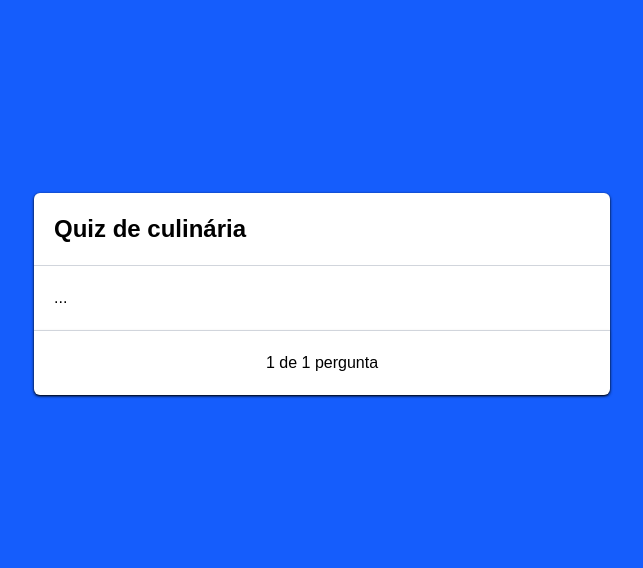
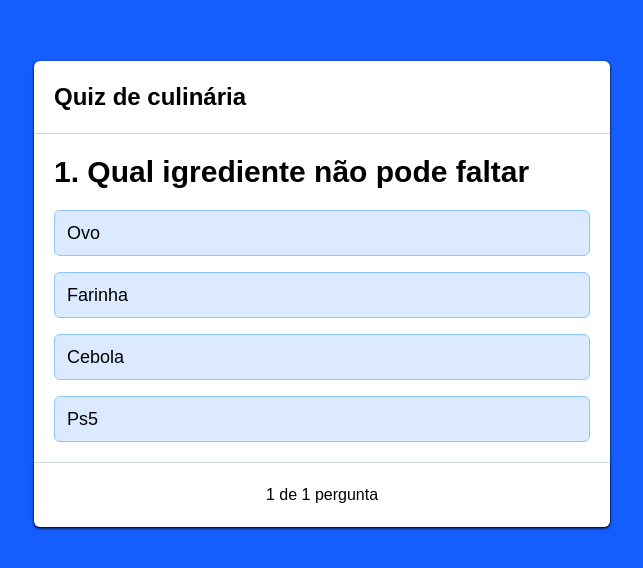
Before and after one commit to pedroguedes9/React, a Next.js app in the folder react-primeiro-projeto/: page / in a window 1280 px wide. Shown: the part 106-674 px from the top of the page, without its empty margins (318-961 px from the left). Built offline with nearby package versions, Linux system fonts and the light colour scheme.

Commit message:
exercício quix 2

```diff
--- a/react-primeiro-projeto/src/app/page.tsx
+++ b/react-primeiro-projeto/src/app/page.tsx
@@ -1,5 +1,6 @@
 "use client"
 
+import { QuestionItem } from "@/components/QuestionItem"
 import { questions } from "@/data/questions"
 import { useState } from "react"
 
@@ -9,13 +10,20 @@ import { useState } from "react"
 function Page() {
   const title = "Quiz de culinária"
   const [currentQuestion, setCurrentQuestion] = useState(0)
+  const handleAnswered = (answer: number) => {
+
+  }
   return (
     <div className="bg-blue-600 h-screen w-full flex justify-center items-center ">
       <div className="w-full max-w-xl rounded-md bg-white text-black shadow shadow-black">
         <h1 className=" p-5 text-2xl font-bold border-b border-gray-300">{title}</h1>
         <div className="p-5" >
-          ...
-          </div>
+          <QuestionItem
+          question={questions[currentQuestion]}
+          count={currentQuestion + 1}
+          onAnswer={() => handleAnswered()}
+          />
+        </div>
         <div className="p-5 shadow text-center border-t border-gray-300" >
           {currentQuestion + 1} de {questions.length} pergunta{questions.length >= 2 && "s"}
         </div>
--- a/react-primeiro-projeto/src/components/QuestionItem.tsx
+++ b/react-primeiro-projeto/src/components/QuestionItem.tsx
@@ -1,3 +1,43 @@
-export const QuestionItem = () => {
-    return
+import { Question } from "@/types/Question"
+import { useState } from "react"
+
+type Props = {
+    question: Question
+    count: number
+    onAnswer: (answer: number) => void
 }
+
+export const QuestionItem = ({question, count, onAnswer}: Props) => {
+    const [selectedAnswer, setSelecedAnswer] = useState<number | null>(null)
+    const checkQuestion = (key:number) => {
+        if(selectedAnswer === null) {
+            setSelecedAnswer(key)
+            onAnswer(key)
+        }
+
+    }
+
+    return (
+        <div className="flex flex-col gap-5" >
+            <h1 className="text-3xl font-bold ">{count}. {question.question}</h1>
+            <div className="flex flex-col items-start gap-4">
+                {question.options.map((item, key) => {
+                    return (
+                        <button
+                        key={key}
+                        onClick={() => checkQuestion(key)}
+                        className={`border border-blue-300 w-full px-3 py-2 rounded-md text-lg  bg-blue-100  text-left
+
+                            ${selectedAnswer !== null ?"cursor-auto " : " cursor-pointer hover:bg-blue-200"}
+                            ${selectedAnswer !== null && selectedAnswer === question.correctAnswer  && selectedAnswer === key && "bg-green-100 border-green-300"}
+                            ${selectedAnswer !== null && selectedAnswer !== question.correctAnswer  && selectedAnswer === key && "bg-red-100 border-red-300"}
+                            `}
+                        >
+                            {item}
+                        </button>
+                    )
+                })}
+            </div>
+        </div>
+    )
+}
```
